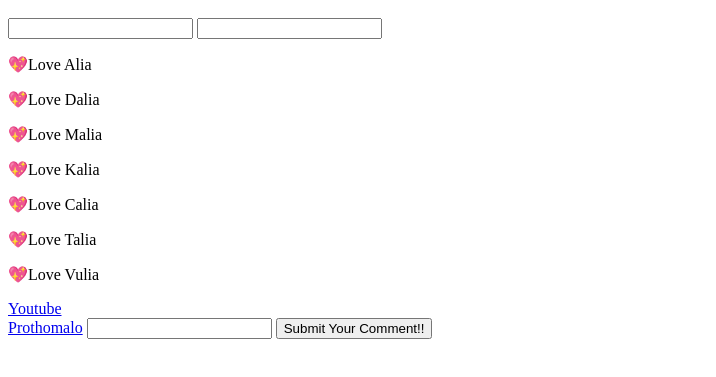
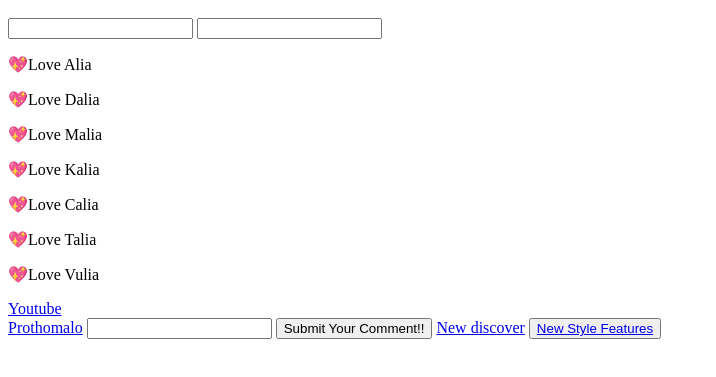
Before and after one commit to sohag521/Practice-Coding, a plain HTML site: page index.html in a window 1280 px wide. Shown: the part 237-614 px from the top of the page, without its empty margins (0-716 px from the left). Drawn offline with Linux system fonts and the light colour scheme.

Commit message:
new style

```diff
--- a/index.html
+++ b/index.html
@@ -67,5 +67,7 @@
     <a href="www.prothomalo.com">Prothomalo</a>
     <input type="text">
     <button>Submit Your Comment!!</button>
+    <a href="www.google.com">New  discover</a>
+    <Button><a href="www.w3school.com">New Style Features</a></Button>
 </body>
 </html>
```
